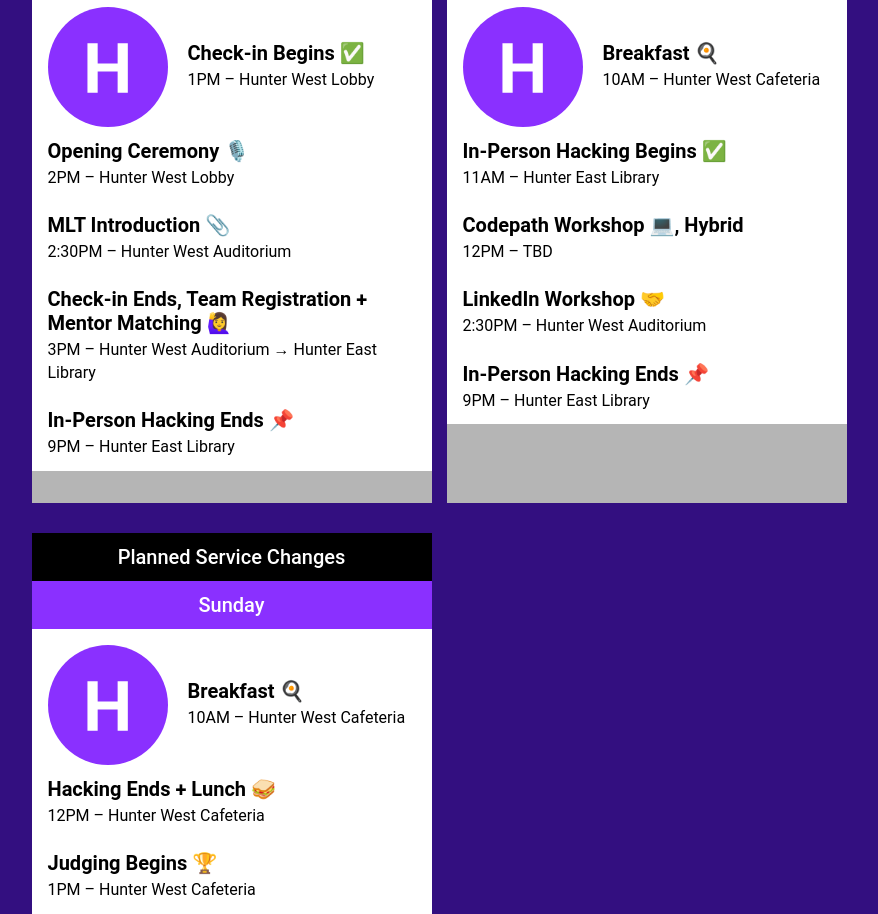
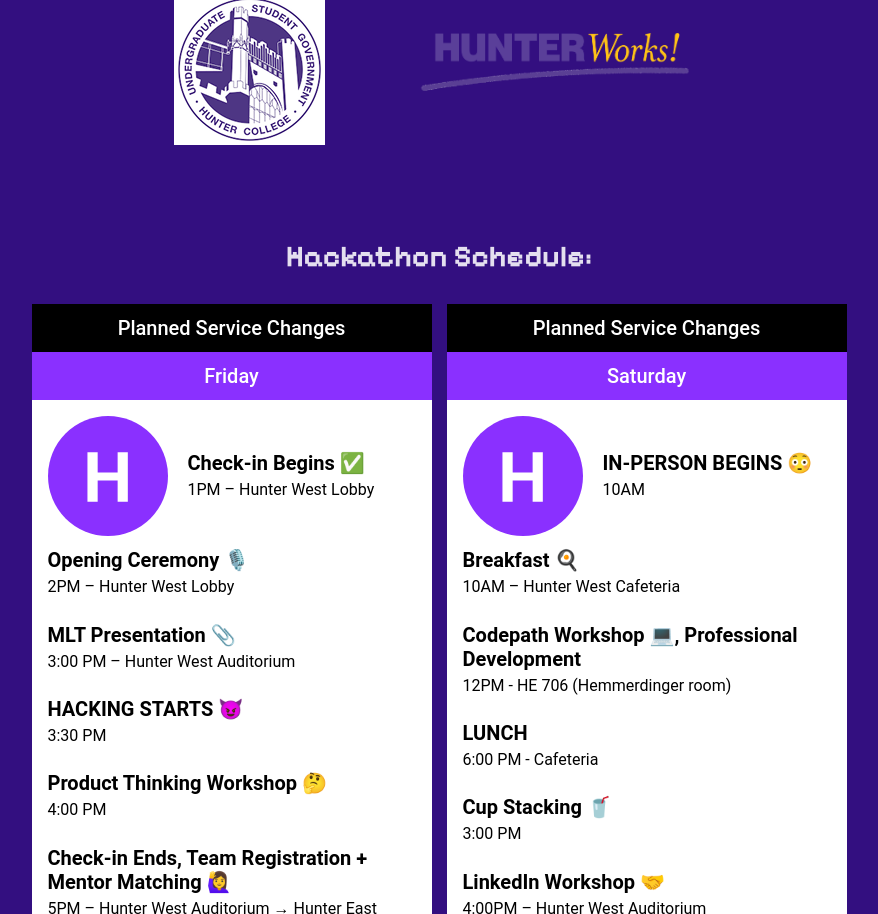
Before and after one commit to KymaiselHunter/hunterhacks, a React (Vite) app in the folder hunterhacks-website/: page / in a window 1280 px wide. Shown: the part 2840-3754 px from the top of the page, without its empty margins (290-1168 px from the left). Built offline with nearby package versions, Linux system fonts and the light colour scheme.

Commit message:
updated schedule to reflect actual schedule, added the two new judges

```diff
--- a/hunterhacks-website/src/App.jsx
+++ b/hunterhacks-website/src/App.jsx
@@ -26,6 +26,9 @@
 import Leyla from "./assets/Leyla.jpg";
 import Melissa from "./assets/Melissa.jpg";
 import Susan from "./assets/Susan.jpg";
+import Kareem from "./assets/Kareem.jpg";
+import Georgina from "./assets/Georgina.png";
+
 
 import PictureBoard from "./components/PictureBoard";
 
@@ -35,22 +38,43 @@
 // picture board prop stuff
 const judgeProfiles = [
   { src: Abbe, name: "Abby Tse", profession: "SWE @ IBM" },
-  { src: Ahmed, name: "Ahmed Alsubai", profession: "PM @ Capital One" },
+  {
+    src: Ahmed,
+    name: "Ahmed Alsubai",
+    profession: "PM @ Capital One, Hunter Alum"
+  },
   {
     src: Isabella,
-    name: "Isabella Abonitalla",
+    name: "Isabel Abonitalla",
     profession: "Prev. MLH Coach, Hunter Alum",
   },
   { src: Justin, name: "Justin Tojeira", profession: "Hunter CS Professor" },
-  { src: Kevin, name: "Kevin Granados", profession: "SWE @ Microsoft" },
-  { src: Leyla, name: "Leyla Tuon Cao", profession: "SWE @ Google" },
+  {
+    src: Kevin,
+    name: "Kevin Granados",
+    profession: "SWE @ Microsoft, Hunter Alum"
+  },
+  {
+    src: Leyla,
+    name: "Leyla Tuon Cao",
+    profession: "SWE @ Google, Hunter Alum"
+  },
   { src: Melissa, name: "Melissa Lynch", profession: "Hunter CS Professor" },
   { src: Susan, name: "Susan Sun", profession: "Data Scientist @ UpKeepCare" },
+  { src: Kareem,
+    name: "Kareem Itani",
+    profession: "SWE @ TD, Brooklyn College Alum"
+  },
+  { src: Georgina,
+    name: "Georgina Woo",
+    profession: "TA and Research Assistant at Hunter College"
+  },
 ];
 const judgeBoardSizing = [
   { breakpoint: -1, size: 2 },
   { breakpoint: 950, size: 3 },
-  { breakpoint: 1200, size: 4 },
+  //{ breakpoint: 1200, size: 3 },
+  { breakpoint: 1410, size: 5 },
 ];
 
 // Section is important as this is how navigation knows
--- a/hunterhacks-website/src/components/ScheduleList.jsx
+++ b/hunterhacks-website/src/components/ScheduleList.jsx
@@ -11,12 +11,24 @@
     activityDescription: "2PM – Hunter West Lobby",
   },
   {
-    activityTitle: "MLT Introduction 📎",
-    activityDescription: "2:30PM – Hunter West Auditorium",
+    activityTitle: "MLT Presentation 📎",
+    activityDescription: "3:00 PM – Hunter West Auditorium",
+  },
+  {
+    activityTitle: "HACKING STARTS 😈",
+    activityDescription: "3:30 PM",
+  },
+  {
+    activityTitle: "Product Thinking Workshop 🤔",
+    activityDescription: "4:00 PM",
   },
   {
     activityTitle: "Check-in Ends, Team Registration + Mentor Matching 🙋‍♀️",
-    activityDescription: "3PM – Hunter West Auditorium → Hunter East Library",
+    activityDescription: "5PM – Hunter West Auditorium → Hunter East Library",
+  },
+  {
+    activityTitle: "DINNER 🍕",
+    activityDescription: "6:00 PM",
   },
   {
     activityTitle: "In-Person Hacking Ends 📌",
@@ -25,20 +37,36 @@
 ];
 const activitiesSaturday = [
   {
+    activityTitle: "IN-PERSON BEGINS 😳",
+    activityDescription: "10AM",
+  },
+  {
     activityTitle: "Breakfast 🍳",
     activityDescription: "10AM – Hunter West Cafeteria",
   },
+  //{
+  //  activityTitle: "In-Person Hacking Begins ✅",
+  //  activityDescription: "11AM – Hunter East Library",
+  //},
   {
-    activityTitle: "In-Person Hacking Begins ✅",
-    activityDescription: "11AM – Hunter East Library",
+    activityTitle: "Codepath Workshop 💻, Professional Development",
+    activityDescription: "12PM - HE 706 (Hemmerdinger room)",
   },
   {
-    activityTitle: "Codepath Workshop 💻, Hybrid",
-    activityDescription: "12PM – TBD",
+    activityTitle: "LUNCH",
+    activityDescription: "6:00 PM - Cafeteria",
+  },
+  {
+    activityTitle: "Cup Stacking 🥤",
+    activityDescription: "3:00 PM",
   },
   {
     activityTitle: "LinkedIn Workshop 🤝",
-    activityDescription: "2:30PM – Hunter West Auditorium",
+    activityDescription: "4:00PM – Hunter West Auditorium",
+  },
+  {
+    activityTitle: "Cloud Services/Hosting ☁️ Workshop",
+    activityDescription: "4:30PM - HE 706 (Hemmerdinger room)",
   },
   {
     activityTitle: "In-Person Hacking Ends 📌",
```
Also changed, not shown: hunterhacks-website/src/assets/Georgina.png (added), hunterhacks-website/src/assets/Kareem.jpg (added).
